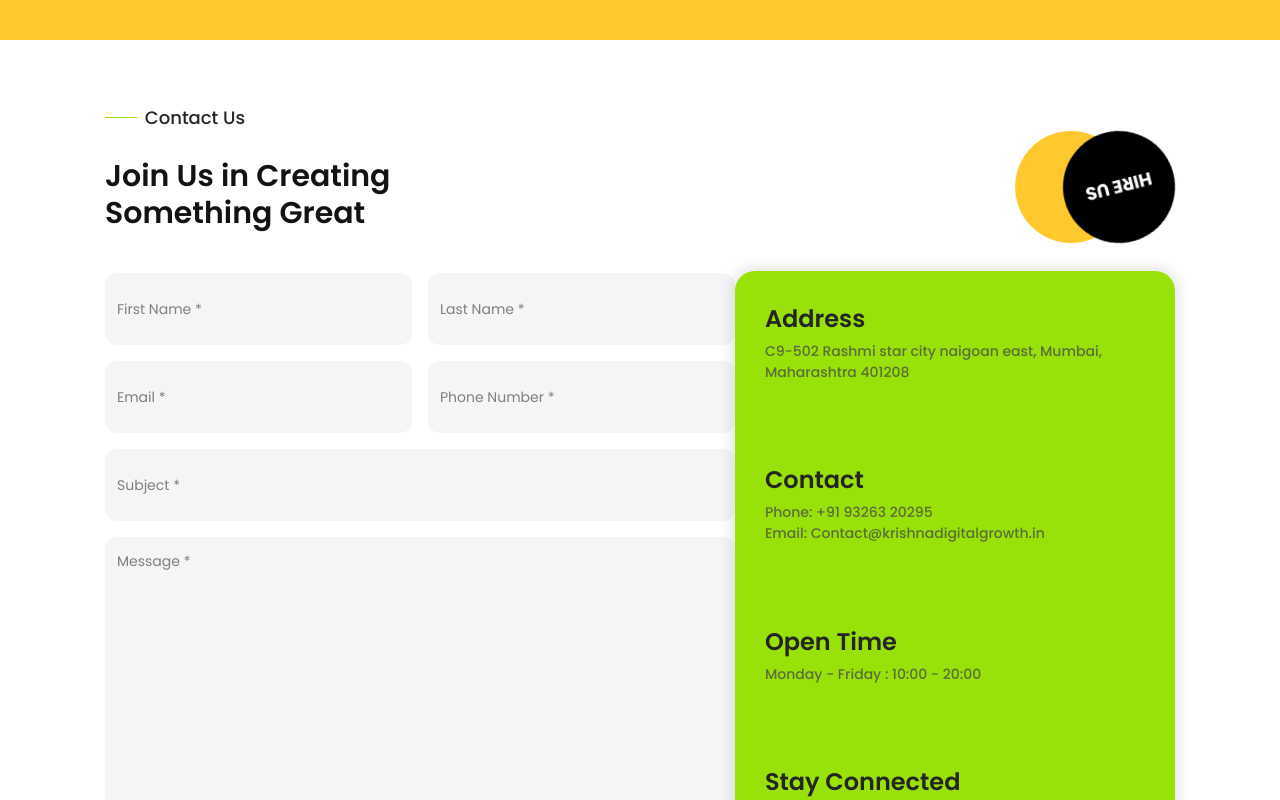
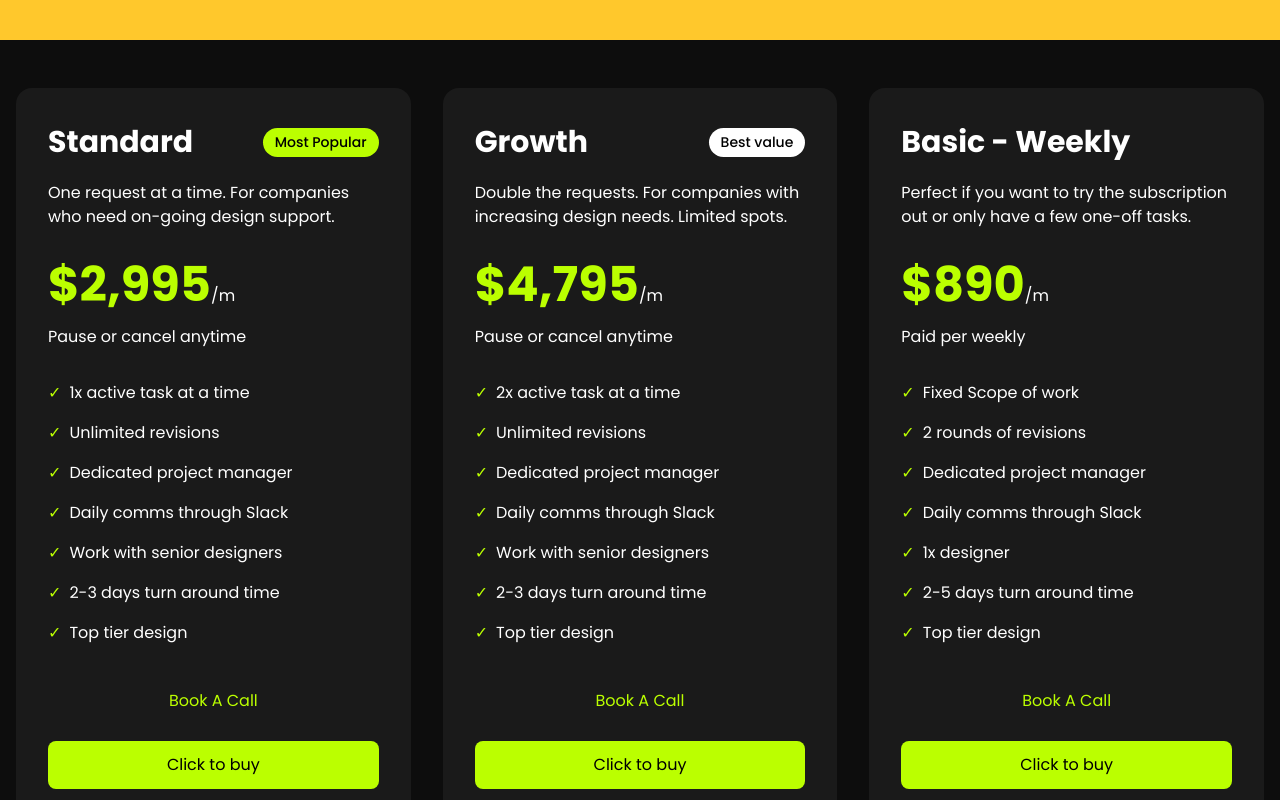
Before and after one commit to KrishnaTech9987/Portfolio-Website, a Next.js app: page / in a window 1280 px wide. Shown: the part 860-1660 px from the top of the page. Built offline with nearby package versions, Linux system fonts and the light colour scheme.

Commit message:
Initial Commit of Pricing Plan Section.

```diff
--- a/app/component/sections/Pricing.jsx
+++ b/app/component/sections/Pricing.jsx
@@ -1,7 +1,109 @@
 import React from "react";
 
+const pricingPlans = [
+  {
+    name: "Standard",
+    badge: {
+      text: "Most Popular",
+      className: "bg-[#BBFF00] text-black",
+    },
+    description:
+      "One request at a time. For companies who need on-going design support.",
+    price: "2,995",
+    interval: "m",
+    subtext: "Pause or cancel anytime",
+    features: [
+      "1x active task at a time",
+      "Unlimited revisions",
+      "Dedicated project manager",
+      "Daily comms through Slack",
+      "Work with senior designers",
+      "2-3 days turn around time",
+      "Top tier design",
+    ],
+  },
+  {
+    name: "Growth",
+    badge: {
+      text: "Best value",
+      className: "bg-white text-black",
+    },
+    description:
+      "Double the requests. For companies with increasing design needs. Limited spots.",
+    price: "4,795",
+    interval: "m",
+    subtext: "Pause or cancel anytime",
+    features: [
+      "2x active task at a time",
+      "Unlimited revisions",
+      "Dedicated project manager",
+      "Daily comms through Slack",
+      "Work with senior designers",
+      "2-3 days turn around time",
+      "Top tier design",
+    ],
+  },
+  {
+    name: "Basic - Weekly",
+    description:
+      "Perfect if you want to try the subscription out or only have a few one-off tasks.",
+    price: "890",
+    interval: "m",
+    subtext: "Paid per weekly",
+    features: [
+      "Fixed Scope of work",
+      "2 rounds of revisions",
+      "Dedicated project manager",
+      "Daily comms through Slack",
+      "1x designer",
+      "2-5 days turn around time",
+      "Top tier design",
+    ],
+  },
+];
+
 const Pricing = () => {
-  return <div>Pricing</div>;
+  return (
+    <div className="min-h-screen bg-[#0D0D0D] py-12 px-4">
+      <div className="max-w-7xl mx-auto grid gap-8 md:grid-cols-3">
+        {pricingPlans.map((plan, index) => (
+          <div key={index} className="relative bg-[#1A1A1A] rounded-2xl p-8">
+            <div className="flex justify-between items-center mb-4">
+              <h2 className="text-3xl font-bold text-white">{plan.name}</h2>
+              {plan.badge && (
+                <span
+                  className={`${plan.badge.className} px-3 py-1 rounded-full text-sm font-medium`}
+                >
+                  {plan.badge.text}
+                </span>
+              )}
+            </div>
+            <p className="text-white mb-8">{plan.description}</p>
+            <div className="mb-4">
+              <span className="text-5xl font-bold text-[#BBFF00]">
+                ${plan.price}
+              </span>
+              <span className="text-white">/{plan.interval}</span>
+            </div>
+            <p className="text-white mb-8">{plan.subtext}</p>
+            <ul className="space-y-4 mb-8">
+              {plan.features.map((feature, featureIndex) => (
+                <li key={featureIndex} className="flex items-center text-white">
+                  <span className="text-[#BBFF00] mr-2">✓</span> {feature}
+                </li>
+              ))}
+            </ul>
+            <button className="w-full border border-[#BBFF00] text-[#BBFF00] py-3 rounded-lg mb-4 hover:bg-[#BBFF00] hover:text-black transition-colors">
+              Book A Call
+            </button>
+            <button className="w-full bg-[#BBFF00] text-black py-3 rounded-lg hover:bg-[#a3e600] transition-colors">
+              Click to buy
+            </button>
+          </div>
+        ))}
+      </div>
+    </div>
+  );
 };
 
 export default Pricing;
--- a/app/page.js
+++ b/app/page.js
@@ -6,7 +6,7 @@ import HeroSection from "./component/sections/HeroSection";
 // import Portfolio from '@/components/sections/Portfolio';
 // import LatestWork from '@/components/sections/LatestWork';
 import ContactUs from "./component/sections/ContactUs";
-// import Pricing from '@/components/sections/Pricing';
+import Pricing from "./component/sections/Pricing";
 
 export default function Home() {
   return (
@@ -15,8 +15,8 @@ export default function Home() {
       {/* <Services />
       <Testimonials />
       <Portfolio />
-      <LatestWork />
-      <Pricing /> */}
+      <LatestWork /> */}
+      <Pricing />
       <ContactUs />
     </Layout>
   );
```
